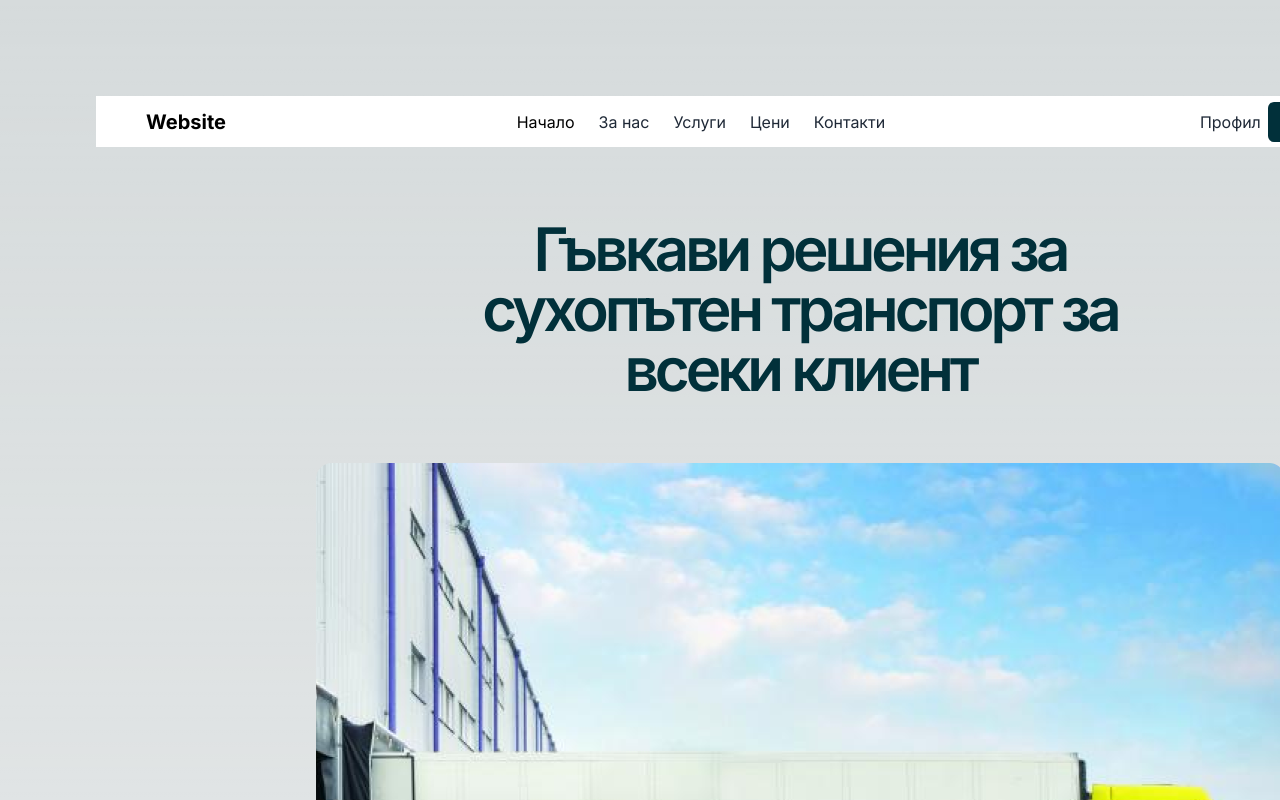
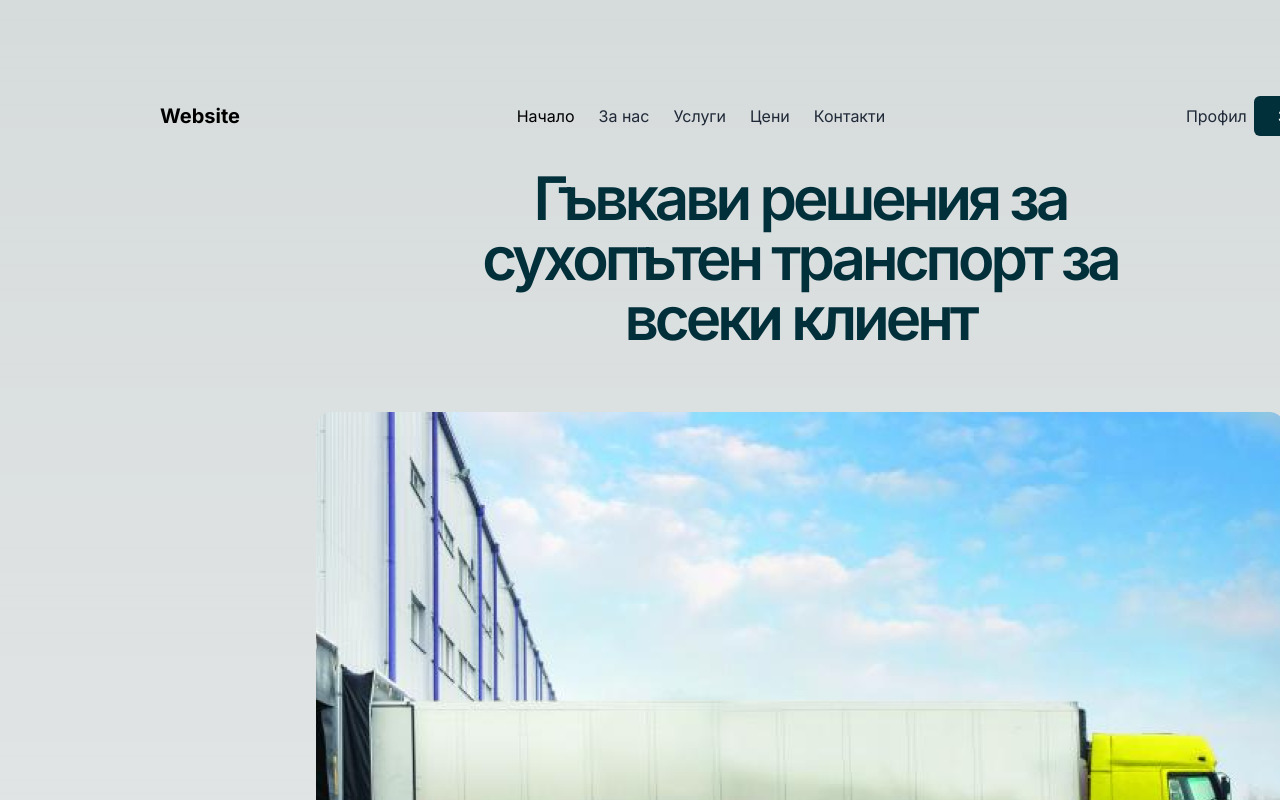
Before and after one commit to lyklecharova/Zing7, a Next.js app in the folder task1c/: page / in a window 1280 px wide. Shown: the top 800 px of the page. Built offline with nearby package versions, Linux system fonts and the light colour scheme.

Commit message:
Update Header.tsx

```diff
--- a/task1c/src/components/Header/Header.tsx
+++ b/task1c/src/components/Header/Header.tsx
@@ -1,6 +1,6 @@
 export const Header = () => {
   return (
-    <nav className="bg-white p-4 flex justify-center" style={{ width: "100%", height: '51px'}}>
+    <nav className="flex fixed w-screen justify-center items-center text-center" >
       <div className="flex items-center justify-between" style={{ width: "1308px"}}>
         <div className="flex items-center">
           <h1 className="text-custom-color text-xl font-bold" style={{ lineHeight: '140%', verticalAlign: 'middle'}}>
```
